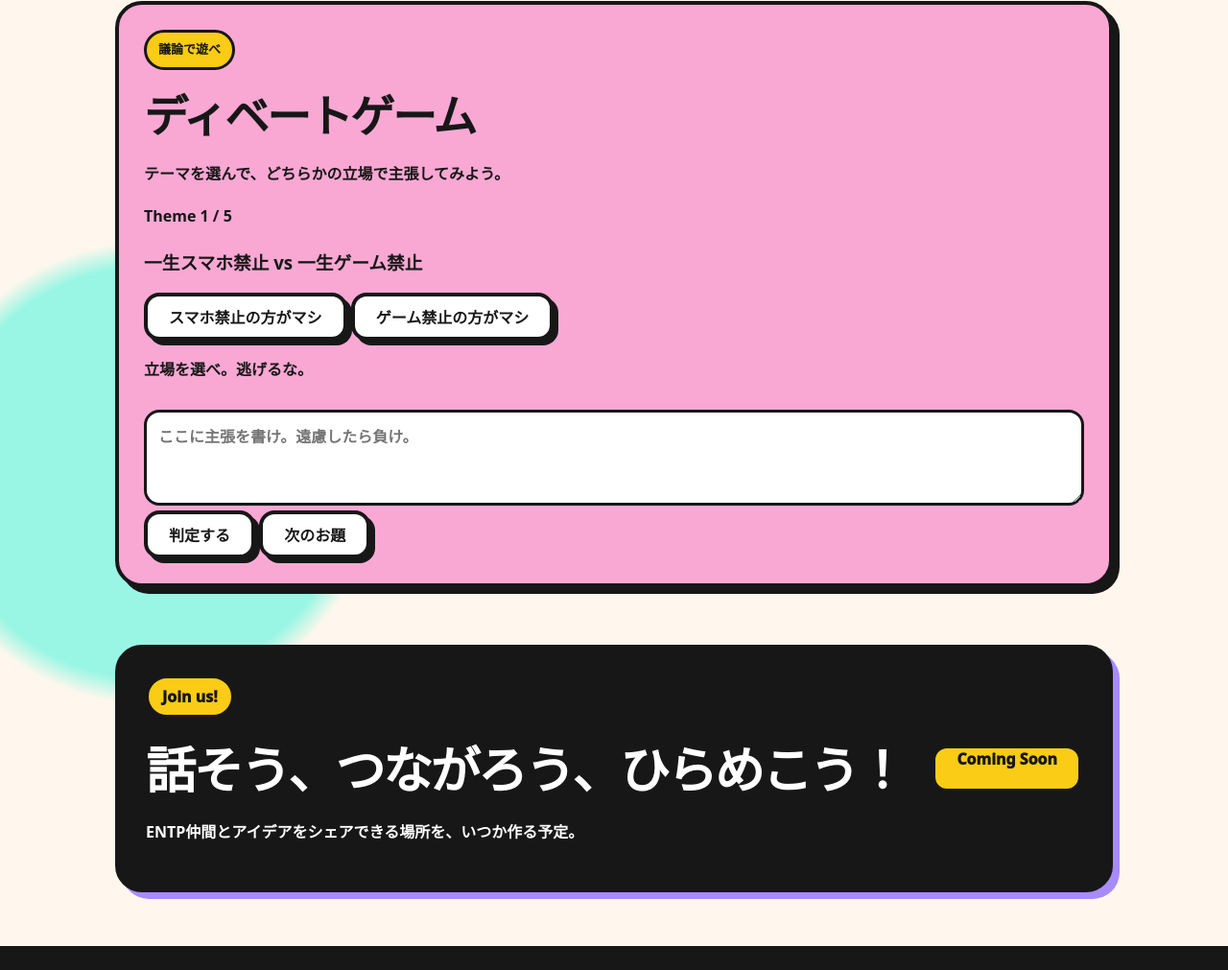
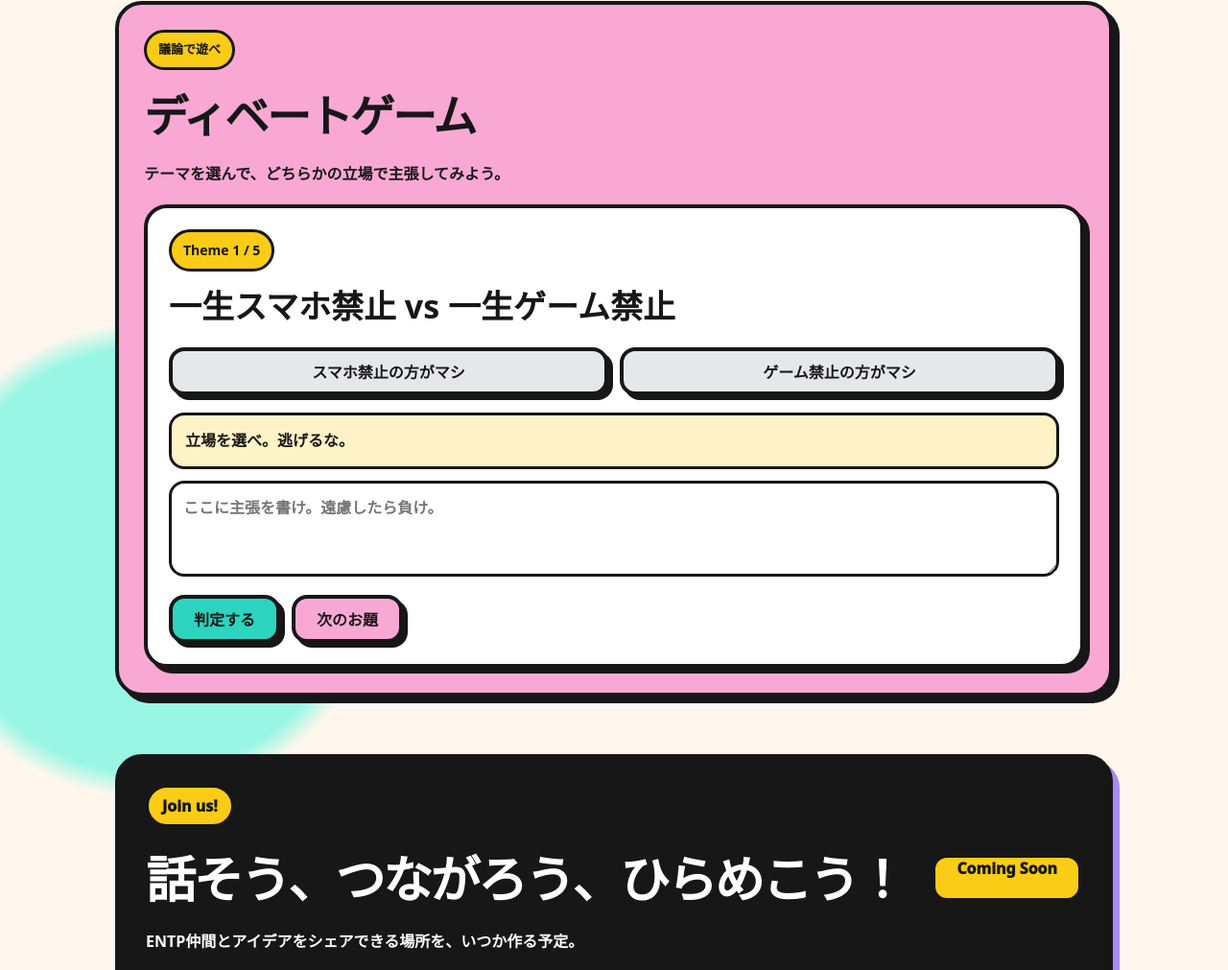
Before and after one commit to AlexLevel0/entp, a plain HTML site: page index.html in a window 1280 px wide. Shown: the part 1937-2948 px from the top of the page at 96% size. Drawn offline with Linux system fonts and the light colour scheme.

Commit message:
Update style.css

```diff
--- a/style.css
+++ b/style.css
@@ -571,3 +571,100 @@ footer {
     grid-template-columns: 1fr;
   }
 }
+
+/* debate game */
+
+.debate-card {
+  margin-top: 18px;
+  padding: 22px;
+  border: 4px solid #171717;
+  border-radius: 24px;
+  background: #ffffff;
+  box-shadow: 6px 6px 0 #171717;
+}
+
+.debate-count {
+  display: inline-block;
+  margin: 0 0 14px;
+  padding: 6px 12px;
+  border: 3px solid #171717;
+  border-radius: 999px;
+  background: #facc15;
+  color: #171717;
+  font-size: 14px;
+  font-weight: 1000;
+}
+
+.debate-card h3 {
+  margin: 0;
+  font-size: clamp(22px, 4vw, 34px);
+  line-height: 1.35;
+}
+
+.debate-choice-buttons {
+  display: flex;
+  flex-wrap: wrap;
+  gap: 12px;
+  margin-top: 20px;
+}
+
+.debate-choice-buttons button {
+  flex: 1 1 220px;
+  background: #e5e7eb;
+  color: #171717;
+}
+
+.debate-choice-buttons button.selected {
+  background: #a78bfa;
+  color: #ffffff;
+}
+
+.selected-side {
+  margin: 18px 0 0;
+  padding: 12px 14px;
+  border: 3px solid #171717;
+  border-radius: 16px;
+  background: #fef3c7;
+  font-weight: 1000;
+}
+
+.debate-actions {
+  display: flex;
+  flex-wrap: wrap;
+  gap: 12px;
+  margin-top: 14px;
+}
+
+.debate-actions button:nth-child(1) {
+  background: #2dd4bf;
+}
+
+.debate-actions button:nth-child(2) {
+  background: #f9a8d4;
+}
+
+.debate-result {
+  margin-top: 18px;
+  padding: 18px;
+  border: 4px solid #171717;
+  border-radius: 20px;
+  background: #ffffff;
+  box-shadow: 5px 5px 0 #171717;
+}
+
+.debate-result:empty {
+  display: none;
+}
+
+.debate-result h3 {
+  margin: 0 0 8px;
+}
+
+.debate-result .score {
+  width: fit-content;
+  padding: 8px 12px;
+  border: 3px solid #171717;
+  border-radius: 999px;
+  background: #facc15;
+  font-weight: 1000;
+}
```
